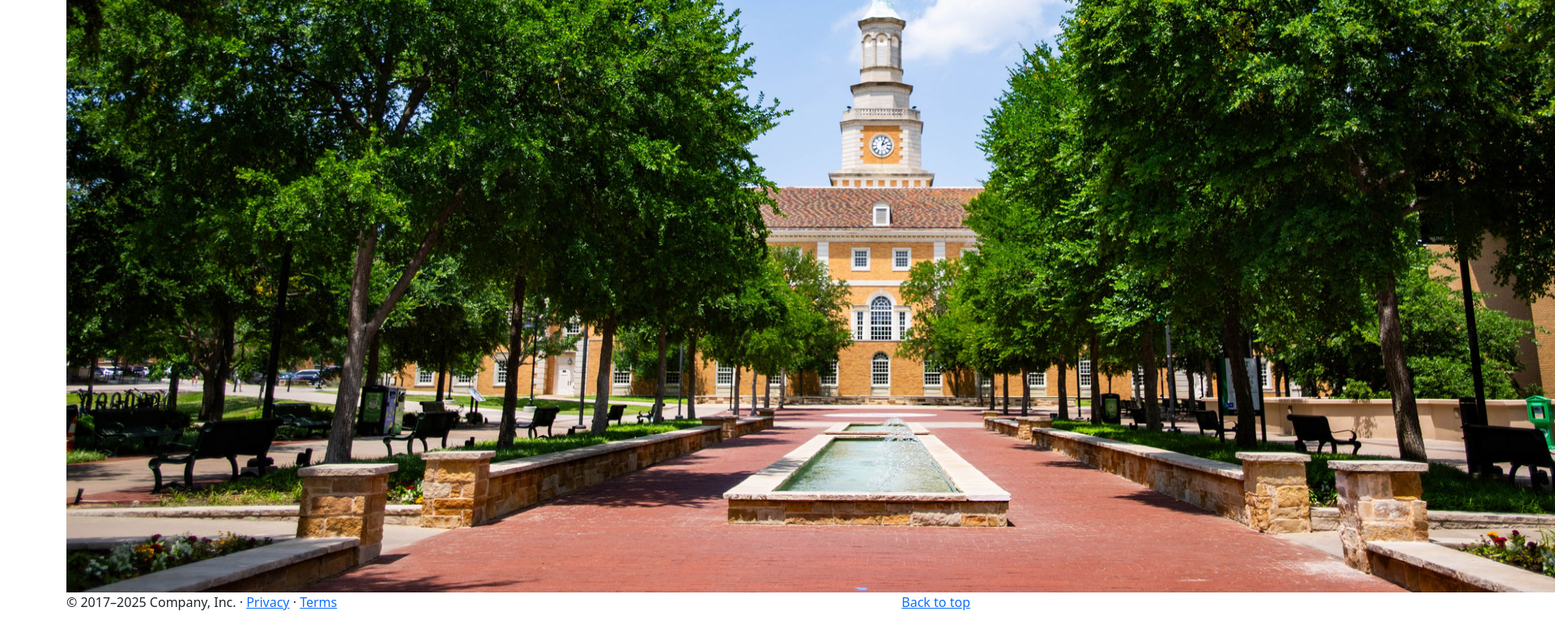
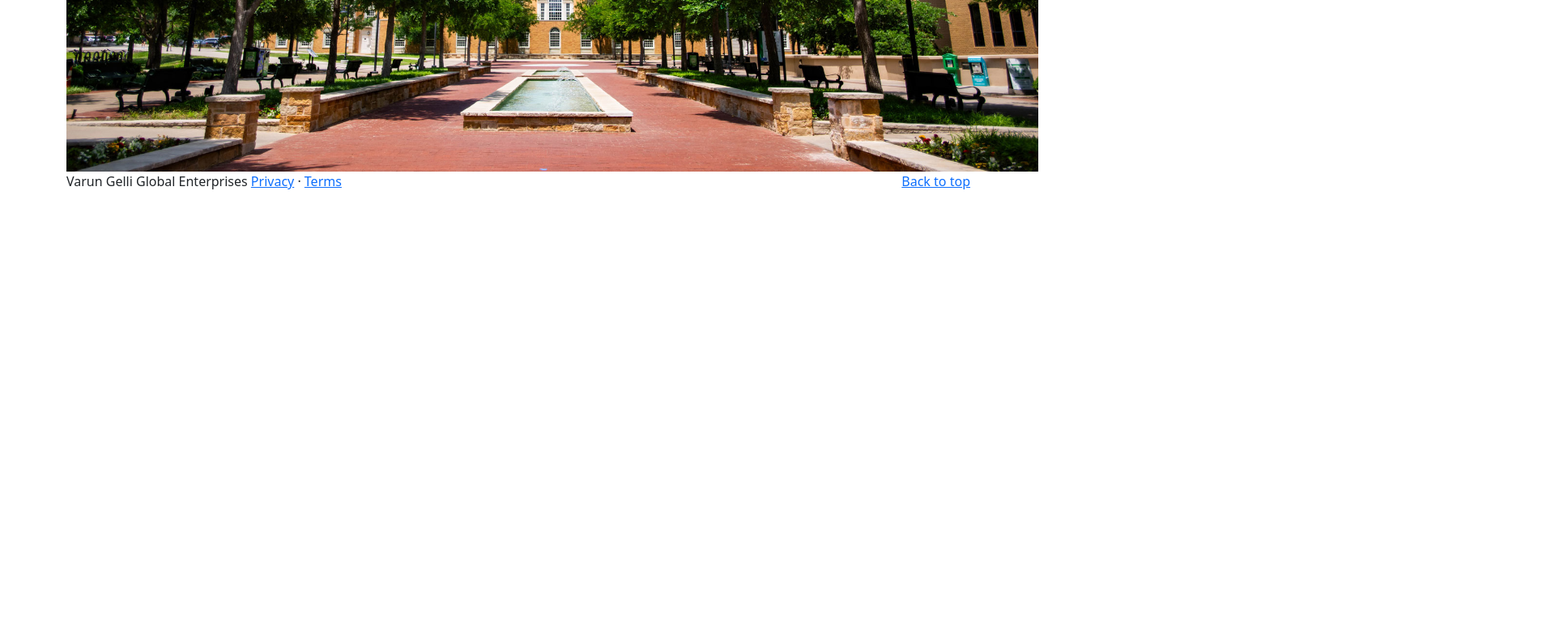
Before and after one commit to gelli9/staticwebsite, a plain HTML site: page index.html in a window 1280 px wide. Shown: the part 1705-2497 px from the top of the page at 81% size, 1920 px wide, since content can reach past the window. After the commit the page ends 2005 px from the top, so only its background shows below. Drawn offline with Linux system fonts and the light colour scheme; files whose address does not match are found by name.

Commit message:
Update index.html

```diff
--- a/index.html
+++ b/index.html
@@ -449,7 +449,7 @@
 
 
 
-<img src="news-hurley-building.jpg" width="2000" height="1300" >
+<img src="news-hurley-building.jpg" width="1200" height="780" >
 
 
 
@@ -460,7 +460,7 @@
       <footer class="container">
         <p class="float-end"><a href="#">Back to top</a></p>
         <p>
-          &copy; 2017–2025 Company, Inc. &middot;
+          Varun Gelli Global Enterprises
           <a href="#">Privacy</a> &middot; <a href="#">Terms</a>
         </p>
       </footer>
```
